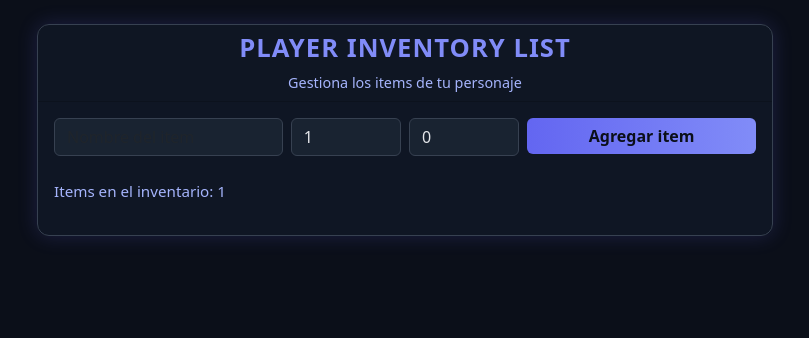
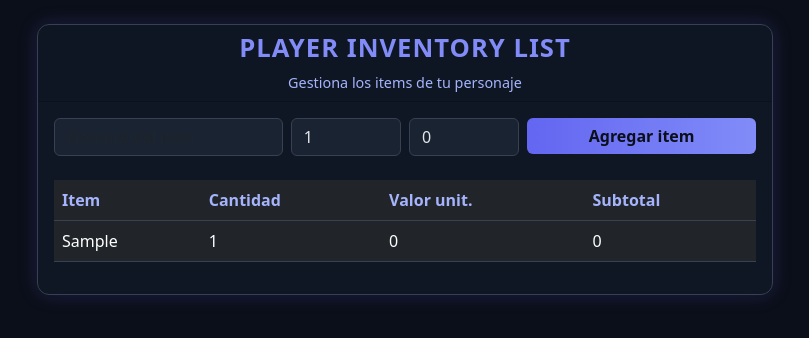
Before and after one commit to zakkdruzer/player-inventory-list, a Vue app: page / in a window 1280 px wide. Both pictures are taken after typing "Sample" into the empty fields and a click on the button "Agregar item". Shown: the top 338 px of the page, without its empty margins (235-1044 px from the left). Built offline with nearby package versions, Linux system fonts and the light colour scheme.

Commit message:
feat: mostrar lista de items con v-for y key por id

```diff
--- a/src/components/PlayerInventoryList.vue
+++ b/src/components/PlayerInventoryList.vue
@@ -15,66 +15,59 @@
             <form @submit.prevent="agregarItem" class="mb-4">
               <div class="row g-2">
                 <div class="col-md-4">
-                  <input
-                    v-model="nuevoNombre"
-                    type="text"
-                    class="form-control inventory-input"
-                    placeholder="Nombre del item"
-                  />
+                  <input v-model="nuevoNombre" type="text" class="form-control inventory-input"
+                    placeholder="Nombre del item" />
                 </div>
                 <div class="col-md-2">
-                  <input
-                    v-model.number="nuevaCantidad"
-                    type="number"
-                    class="form-control inventory-input"
-                    placeholder="Cant."
-                    min="1"
-                  />
+                  <input v-model.number="nuevaCantidad" type="number" class="form-control inventory-input"
+                    placeholder="Cant." min="1" />
                 </div>
                 <div class="col-md-2">
-                  <input
-                    v-model.number="nuevoValor"
-                    type="number"
-                    class="form-control inventory-input"
-                    placeholder="Valor"
-                    min="0"
-                  />
+                  <input v-model.number="nuevoValor" type="number" class="form-control inventory-input"
+                    placeholder="Valor" min="0" />
                 </div>
                 <div class="col-md-4">
-                  <button
-                    type="submit"
-                    class="btn btn-primary w-100 inventory-btn"
-                  >
+                  <button type="submit" class="btn btn-primary w-100 inventory-btn">
                     Agregar item
                   </button>
                 </div>
               </div>
 
               <!-- Mensajes de error -->
-              <div
-                v-if="errorFormulario"
-                class="alert inventory-alert inventory-alert-warning mt-2"
-                role="alert"
-              >
+              <div v-if="errorFormulario" class="alert inventory-alert inventory-alert-warning mt-2" role="alert">
                 {{ errorFormulario }}
               </div>
             </form>
 
             <!-- Estado vacío -->
-            <div
-              v-if="items.length === 0"
-              class="text-center inventory-empty"
-            >
+            <div v-if="items.length === 0" class="text-center inventory-empty">
               <p class="inventory-status">
                 Inventario vacío. Agrega tu primer item.
               </p>
             </div>
 
-            <!-- Lista de items (aún sin lógica completa) -->
+            <!-- Lista de items -->
             <div v-else>
-              <p class="inventory-status">
-                Items en el inventario: {{ items.length }}
-              </p>
+              <div class="table-responsive">
+                <table class="table table-dark inventory-table">
+                  <thead>
+                    <tr>
+                      <th>Item</th>
+                      <th>Cantidad</th>
+                      <th>Valor unit.</th>
+                      <th>Subtotal</th>
+                    </tr>
+                  </thead>
+                  <tbody>
+                    <tr v-for="item in items" :key="item.id" class="inventory-row">
+                      <td>{{ item.nombre }}</td>
+                      <td>{{ item.cantidad }}</td>
+                      <td>{{ item.valor }}</td>
+                      <td>{{ item.cantidad * item.valor }}</td>
+                    </tr>
+                  </tbody>
+                </table>
+              </div>
             </div>
           </div>
         </div>
@@ -199,4 +192,26 @@ function agregarItem() {
   color: #a5b4fc;
   font-size: 0.95rem;
 }
+
+.inventory-table {
+  background: rgba(17, 24, 39, 0.6);
+  color: #e5e7eb;
+}
+
+.inventory-table th {
+  color: #a5b4fc;
+  border-color: #374151;
+}
+
+.inventory-table td {
+  border-color: #374151;
+}
+
+.inventory-row {
+  transition: background 0.2s;
+}
+
+.inventory-row:hover {
+  background: rgba(99, 102, 241, 0.1);
+}
 </style>
```
